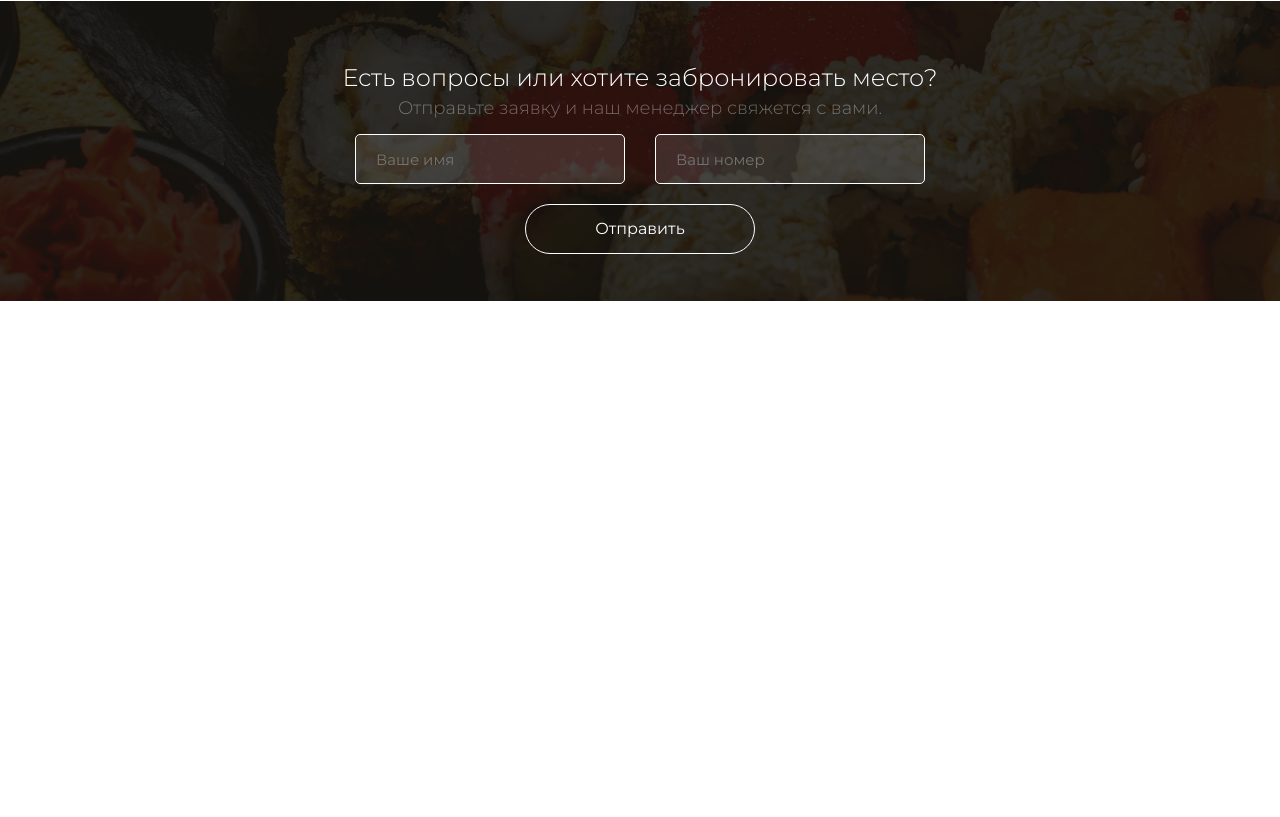
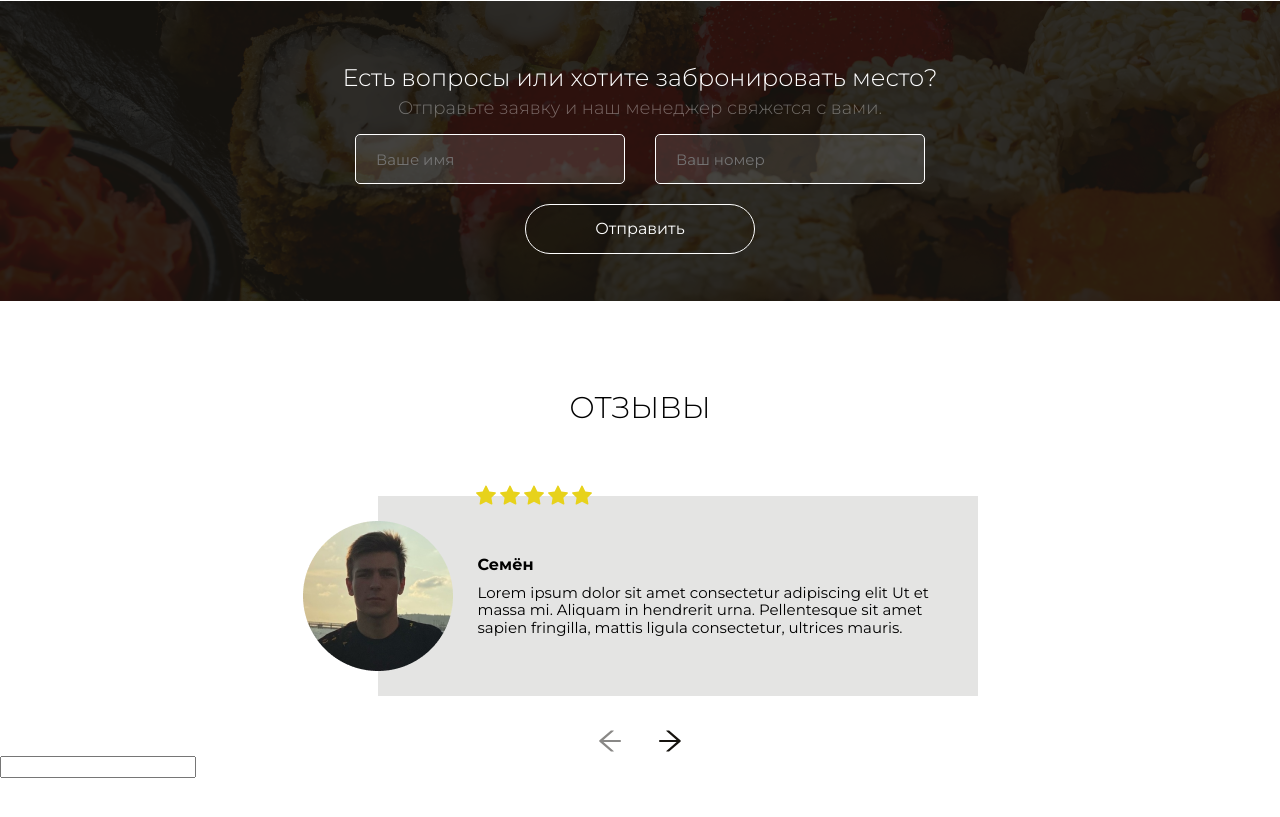
Before and after one commit to kawasakime/practic-landing, a React (Create React App) app: page / in a window 1280 px wide. Shown: the part 2976-3793 px from the top of the page. Before the commit the page ends 3277 px from the top, so only its background shows below. Built offline with nearby package versions, Linux system fonts and the light colour scheme.

Commit message:
created reviews section

```diff
--- a/package.json
+++ b/package.json
@@ -13,6 +13,7 @@
     "@types/styled-components": "^5.1.26",
     "react": "^18.2.0",
     "react-dom": "^18.2.0",
+    "react-icons": "^4.6.0",
     "react-scripts": "5.0.1",
     "styled-components": "^5.3.6",
     "typescript": "^4.8.4",
--- a/src/App.tsx
+++ b/src/App.tsx
@@ -9,6 +9,7 @@ import { baseTheme } from "./styles/theme";
 import Services from "./sections/Services";
 import Advantage from "./sections/Advantage";
 import Form from "./sections/Form";
+import Reviews from "./sections/Reviews";
 
 function App() {
   return (
@@ -18,6 +19,7 @@ function App() {
       <Services />
       <Advantage />
       <Form />
+      <Reviews />
       <GlobalStyles />
     </ThemeProvider>
   );
--- a/src/sections/Advantage/index.tsx
+++ b/src/sections/Advantage/index.tsx
@@ -5,7 +5,7 @@ import * as S from "./styles";
 
 import { config } from "../../configs/config";
 
-const Advantage = () => {
+const Advantage: React.FC = () => {
   return (
     <S.Advantage>
       <C.Wrapper>
--- a/src/sections/Form/index.tsx
+++ b/src/sections/Form/index.tsx
@@ -1,12 +1,11 @@
 import React from "react";
-import Button from "../../components/UI/Button";
 import Input from "../../components/UI/Input";
 import SubmitButton from "../../components/UI/SubmitButton";
 import { config } from "../../configs/config";
 
 import * as S from "./styles";
 
-const Form = () => {
+const Form: React.FC = () => {
   const [nameValue, setNameValue] = React.useState("");
   const [phoneValue, setPhoneValue] = React.useState("");
 
@@ -20,7 +19,7 @@ const Form = () => {
 
   return (
     <S.Form>
-      <S.Background src="./assets/img/form_bg.png" />
+      <S.Background />
       <S.Title>
         {config.form.title.primary}
         <br />
--- a/src/sections/Form/styles.ts
+++ b/src/sections/Form/styles.ts
@@ -20,8 +20,11 @@ export const Form = styled.div`
 }
 `;
 
-export const Background = styled.img`
+export const Background = styled.div`
   position: absolute;
+  background: url('./assets/img/form_bg.png');
+  background-position: center center;
+  background-size: cover;
   height: 100%;
   width: 100%;
   z-index: 1;
--- /dev/null
+++ b/src/sections/Reviews/index.tsx
@@ -0,0 +1,87 @@
+import React from "react";
+
+import * as S from "./styles";
+import * as C from "../../styles/components";
+
+import { config } from "../../configs/config";
+
+import {
+  AiFillStar,
+  AiOutlineArrowLeft,
+  AiOutlineArrowRight,
+} from "react-icons/ai";
+
+const Reviews: React.FC = () => {
+  const [activeSlide, setActiveSlide] = React.useState(0);
+
+  const reviewsItems = config.reviews.items;
+
+  function prevSlide() {
+    setActiveSlide((prev) => --prev);
+  }
+
+  function nextSlide() {
+    setActiveSlide((prev) => ++prev);
+    console.log("ok");
+  }
+
+  function onBlur(e: React.FocusEvent<HTMLInputElement>) {
+    console.log(e.target.name);
+    switch (e.target.name) {
+      case "test":
+        console.log("test");
+        break;
+      case "hello":
+        console.log("hello");
+        break;
+    }
+  }
+
+  return (
+    <S.Reviews>
+      <S.ReviewsWrapper>
+        <C.Title className="title">{config.reviews.title}</C.Title>
+        <S.ReviewsContainer
+          slidesCount={reviewsItems.length}
+          leftPosition={100 * activeSlide}
+        >
+          {reviewsItems.map((item, i) => (
+            <S.ReviewItem
+              key={i}
+              className={activeSlide === i ? "active" : undefined}
+            >
+              <img src={`./assets/img/reviews/${i + 1}.png`} alt="" />
+              <S.ItemWrapper>
+                <S.Rating>
+                  {[...Array(5)].map((_, i) => (
+                    <AiFillStar
+                      key={i}
+                      className={i < item.rating ? "active" : undefined}
+                    />
+                  ))}
+                </S.Rating>
+                <h3>{item.name}</h3>
+                <p>{item.text}</p>
+              </S.ItemWrapper>
+            </S.ReviewItem>
+          ))}
+        </S.ReviewsContainer>
+        <S.Arrows>
+          <AiOutlineArrowLeft
+            className={activeSlide === 0 ? "disabled" : undefined}
+            onClick={prevSlide}
+          />
+          <AiOutlineArrowRight
+            className={
+              activeSlide === reviewsItems.length - 1 ? "disabled" : undefined
+            }
+            onClick={nextSlide}
+          />
+        </S.Arrows>
+      </S.ReviewsWrapper>
+      <input name="hello" type="text" onBlur={onBlur} />
+    </S.Reviews>
+  );
+};
+
+export default Reviews;
--- /dev/null
+++ b/src/sections/Reviews/styles.ts
@@ -0,0 +1,101 @@
+import styled from "styled-components";
+
+export const Reviews = styled.div`
+  padding: 70px 0;
+
+  .title {
+    text-align: center;
+  }
+
+  .wrapper {
+    width: 100%;
+    overflow: hidden;
+  }
+`;
+
+export const ReviewsWrapper = styled.div`
+  width: 100%;
+  overflow: hidden;
+`
+
+export const ReviewsContainer = styled.div<{ slidesCount: number, leftPosition: number}>`
+  position: relative;
+  padding-top: 20px;
+  display: grid;
+  grid-template-columns: repeat(${(props) => props.slidesCount}, 100%);
+  place-items: center;
+  margin-top: 50px;
+  right: ${(props) => props.leftPosition}%;
+  transition: right ${({theme}) => theme.duration};
+`;
+
+export const ReviewItem = styled.div`
+  min-height: 200px;
+  height: 100%;
+  max-width: 600px;
+  min-width: 300px;
+  background: ${({ theme }) => theme.colors.primary}1d;
+  display: flex;
+  align-items: center;
+  margin-left: 90px;
+  padding-right: 15px;
+  margin-right: 15px;
+
+  &.active {
+  }
+
+  img {
+    transform: translateX(-50%);
+  }
+
+  h3 {
+    font-size: 16px;
+    margin-bottom: 10px;
+  }
+`;
+
+export const ItemWrapper = styled.div`
+  position: relative;
+  margin-left: -50px;
+  font-size: 15px;
+  display: flex;
+  flex-direction: column;
+  justify-content: center;
+  height: 100%;
+`;
+
+export const Rating = styled.div`
+  display: flex;
+  font-size: 24px;
+  position: absolute;
+  top: 0;
+  transform: translateY(-50%) translateX(-4px);
+
+  .active {
+    fill: #e7d21b;
+  }
+`;
+
+export const Arrows = styled.div`
+  position: relative;
+  margin-top: 30px;
+  font-size: 30px;
+  display: flex;
+  justify-content: center;
+
+  & > * {
+    fill: ${({theme}) => theme.colors.primary};
+    margin: 0 15px;
+    cursor: pointer;
+    transition: ${({theme}) => theme.duration};
+
+    &.disabled {
+      pointer-events: none;
+      opacity: .5;
+    }
+
+    &:hover {
+      opacity: .7;
+    }
+  }
+`;
--- a/src/sections/Services/index.tsx
+++ b/src/sections/Services/index.tsx
@@ -5,7 +5,7 @@ import * as C from "../../styles/components";
 
 import { config } from "../../configs/config";
 
-const Services = () => {
+const Services: React.FC = () => {
   return (
     <S.Services id="section-3">
       <C.Wrapper className="wrapper">
```
Also changed, not shown: public/assets/img/reviews/4.png (added), 1 other file (tests, documents, lock files or other folders).
